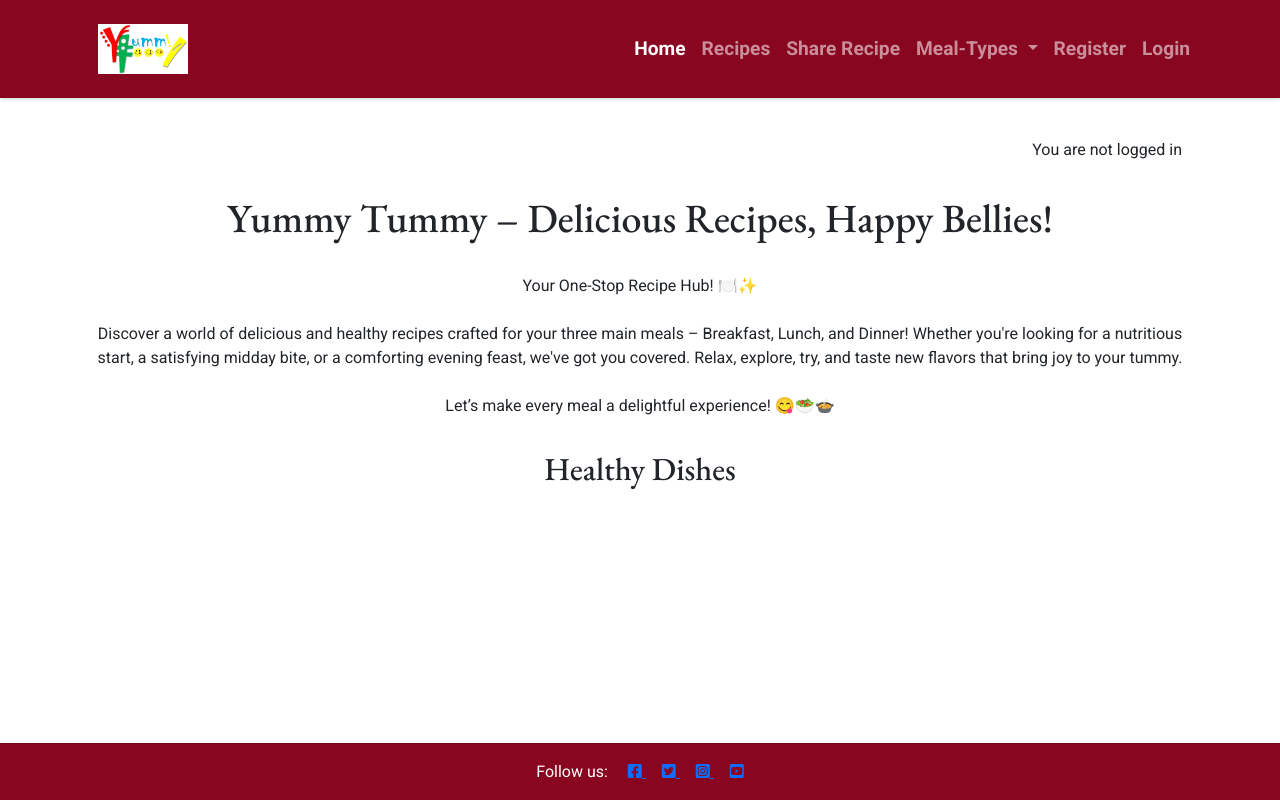
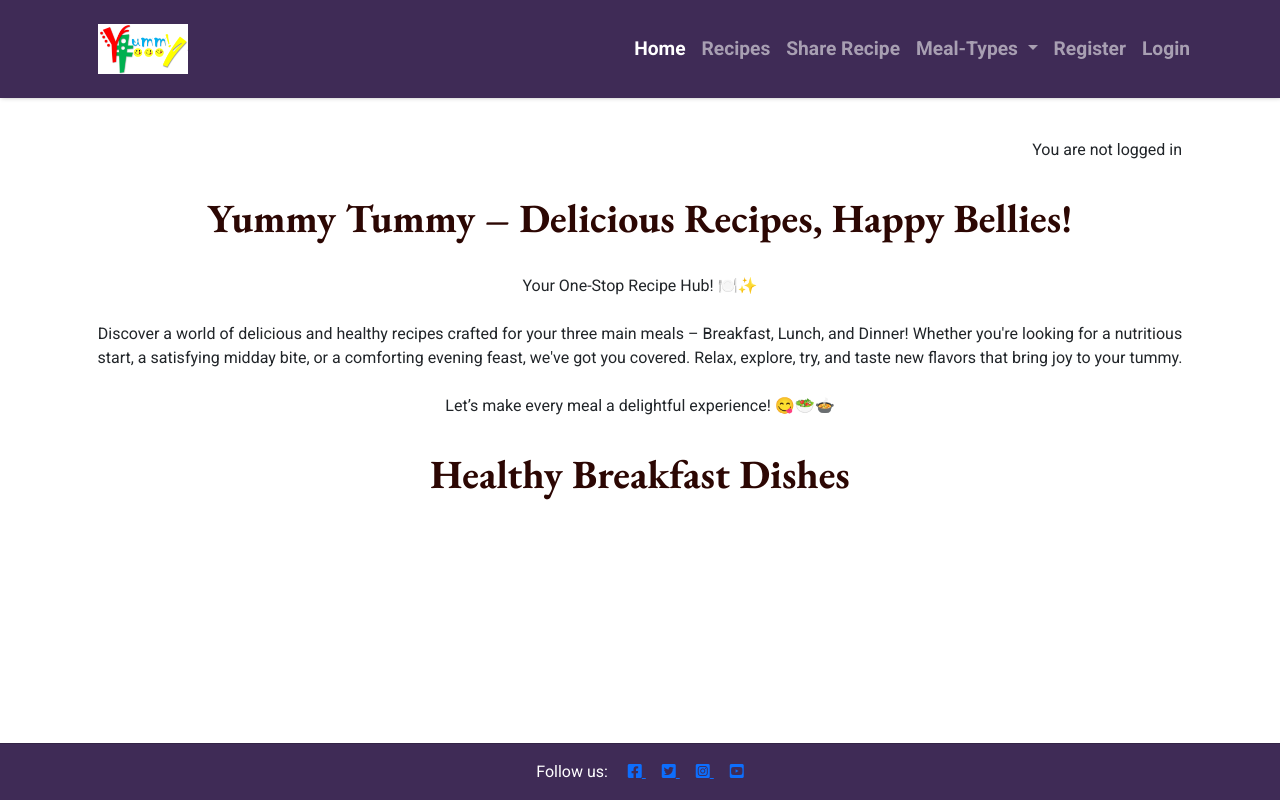
Before and after one commit to SonaliP11/yummytummy, a Django app: page / in a window 1280 px wide. Run offline with Django 4.2, Linux system fonts and the light colour scheme; data that the repository does not hold is empty.

Commit message:
Update recipe section and enhance styling for better visibility

```diff
--- a/recipes/templates/recipes/index.html
+++ b/recipes/templates/recipes/index.html
@@ -23,7 +23,7 @@
 <div class="row">
     <!-- Recipes Entries Column -->
         <div class="col-12 mt-3 left recipe-cont">
-            <h2 class="text-center mb-4">Healthy Dishes</h2>
+            <h2 class="text-center mb-4">Healthy Breakfast Dishes</h2>
             <div class="row">
             {% for recipe in recipe_list %}
             {% if recipe.meal_type == 'breakfast' %}
--- a/static/css/style.css
+++ b/static/css/style.css
@@ -23,6 +23,13 @@ body {
 /* Typography */
 h1, h2, h3, h4, h5, h6 {
     font-family: var(--title);
+    color: #2C0703;
+    font-weight: bold;
+}
+
+h2 {
+    font-size: 2.5rem;
+
 }
 
 /* Navbar */
@@ -45,7 +52,6 @@ h1, h2, h3, h4, h5, h6 {
 /* Navbar Links Hover */
 .navbar a:hover {
     cursor: pointer;
-
     color: #000;
 }
 
@@ -136,7 +142,8 @@ footer {
 
 .card-title {
     font-size: 1.8rem;
-    color: #2C0703;
+    background-color: #F9B114;
+    color: #000;
     font-weight: bold;
     justify-content: center;
     display: flex;
--- a/templates/base.html
+++ b/templates/base.html
@@ -34,7 +34,7 @@
 <body class="d-flex flex-column h-100 main-bg">
 
 <!-- Navigation -->
-    <nav class="navbar navbar-expand-lg navbar-dark navbar-custom" style="background-color: #890620">
+    <nav class="navbar navbar-expand-lg navbar-dark navbar-custom " style="background-color: #3F2B56;">
         <div class="container">
           <!--Logo-->
           <a class="navbar-brand" href="{% url 'home' %}"><img src="{% static 'images/logo1.png' %}" alt="Yummy Tummy Logo" class="logo" width="90"></a>
@@ -99,7 +99,7 @@
 
 
 <!-- Footer -->
-<footer class="footer mt-auto py-3" style="background-color: #890620;">
+<footer class="footer mt-auto py-3" style="background-color: #3F2B56;">
     <div class="container">
         <p class="m-0 text-center text-white">Follow us:
             <a href="https://www.facebook.com/" target="_blank" rel="noopener" aria-label="Facebook - Opens in new tab">
```
